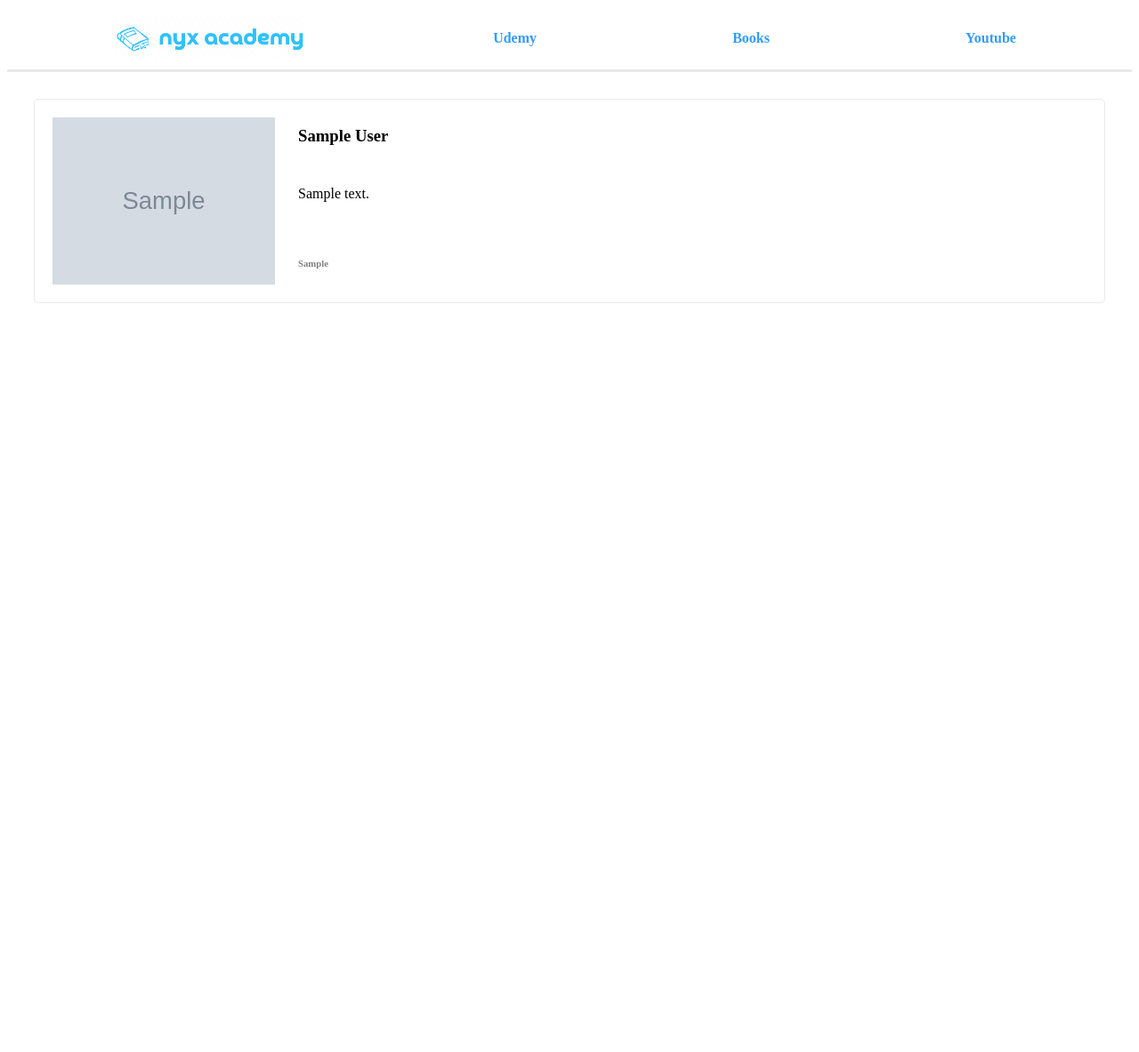
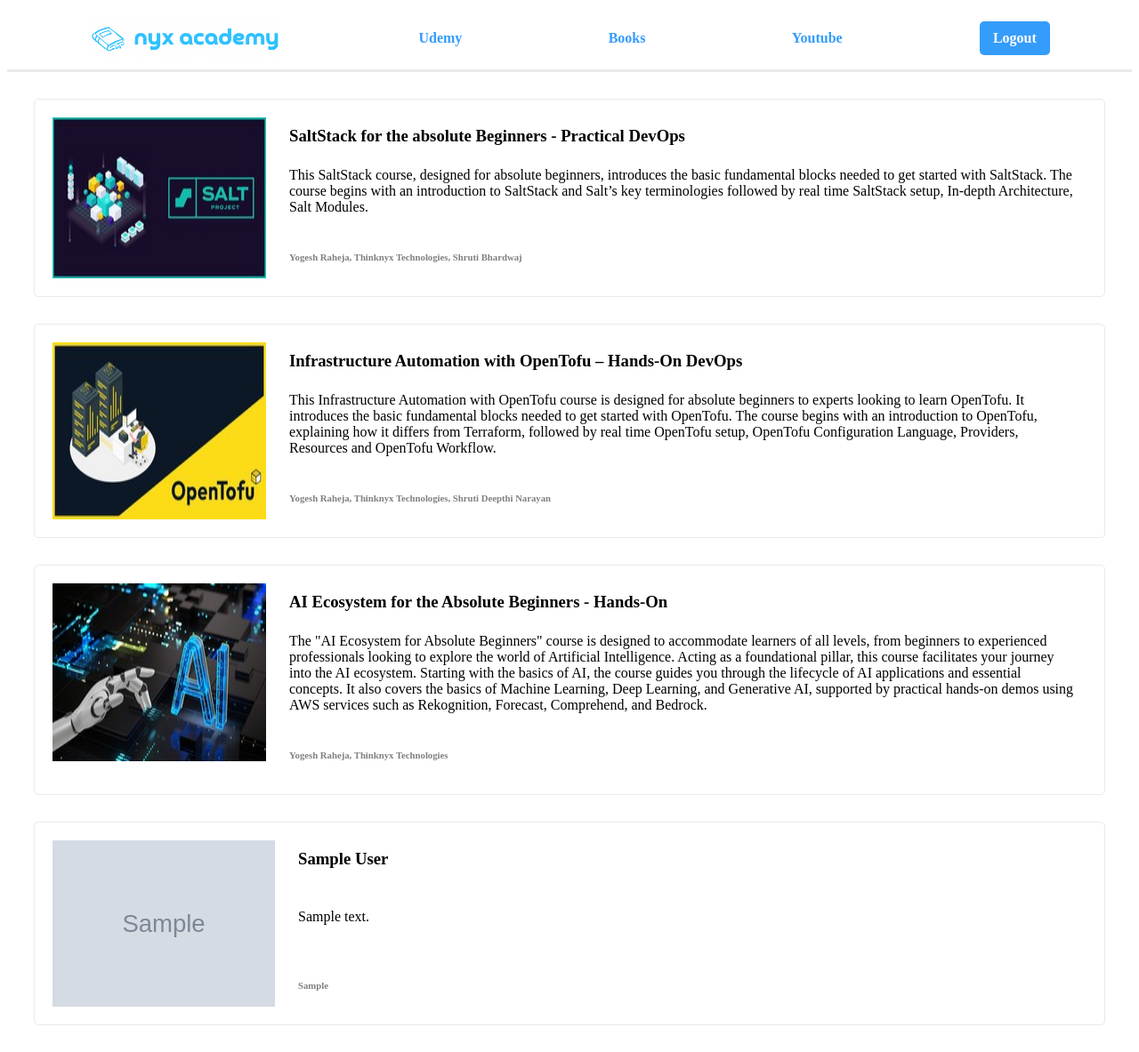
Before and after one commit to hirampv/NyxAcademy, a Django app: page /home/ in a window 1280 px wide. Shown: the whole page at 89% size. Before the commit the page ends 341 px from the top, so only its background shows below. Run offline with Django 5.2, Linux system fonts and the light colour scheme; tables that the repository leaves empty hold one stand-in row (values such as "Sample post"); grey boxes marked "Sample" are stand-in pictures.

Commit message:
logout button added

```diff
--- a/NyxAcademy/static/css/main.css
+++ b/NyxAcademy/static/css/main.css
@@ -9,6 +9,16 @@
 
 .logo {
   height: 50px;
+}
+
+.logout {
+  background-color: #349cfb;
+  color: white;
+  padding: 10px 15px;
+  border: none;
+  border-radius: 5px;
+  font-weight: bold;
+  cursor: pointer;
 }
 
 a {
--- a/NyxAcademy/templates/home/base.html
+++ b/NyxAcademy/templates/home/base.html
@@ -18,6 +18,7 @@
       <a href="{% url 'home' %}" class="udemy">Udemy</a>
       <a href="{% url 'books' %}" class="books">Books</a>
       <a href="{% url 'youtube' %}" class="youtube">Youtube</a>
+      <a href="{% url 'account_logout' %}" class="logout"> Logout </a>
     </nav>
     {% block content %} {% endblock %}
   </body>
--- a/NyxAcademy/templates/home/home.html
+++ b/NyxAcademy/templates/home/home.html
@@ -1,4 +1,69 @@
-{% extends 'home/base.html' %} {% block content %}
+{% extends 'home/base.html' %}
+{% load static %}
+{% block content %}
+<div class="card">
+    <img
+      src="{% static 'logos/SaltStack.jpg' %}"
+      alt="SaltStack for the absolute Beginners - Practical DevOps"
+    />
+    <div class="card-content">
+      <a
+    href="https://www.udemy.com/course/saltstack-for-the-absolute-beginners-practical-devops/?couponCode=ST9MT71624"
+  ><h3>SaltStack for the absolute Beginners - Practical DevOps</h3>  </a>
+      <p>
+        This SaltStack course, designed for absolute beginners, introduces the
+        basic fundamental blocks needed to get started with SaltStack. The
+        course begins with an introduction to SaltStack and Salt’s key
+        terminologies followed by real time SaltStack setup, In-depth
+        Architecture, Salt Modules.
+      </p>
+      <h6>Yogesh Raheja, Thinknyx Technologies, Shruti Bhardwaj</h6>
+    </div>
+
+</div>
+<div class="card">
+
+    <img
+      src="{% static 'logos/Open Tofu.jpg' %}"
+      alt="Infrastructure Automation with OpenTofu – Hands-On DevOps"
+    />
+    <div class="card-content">
+      <a
+      href="https://www.udemy.com/course/infrastructure-automation-with-opentofu-hands-on-devops/?couponCode=ST9MT716240"
+    > <h3>Infrastructure Automation with OpenTofu – Hands-On DevOps</h3>  </a>
+      <p>
+        This Infrastructure Automation with OpenTofu course is designed for
+        absolute beginners to experts looking to learn OpenTofu. It introduces
+        the basic fundamental blocks needed to get started with OpenTofu. The
+        course begins with an introduction to OpenTofu, explaining how it
+        differs from Terraform, followed by real time OpenTofu setup, OpenTofu
+        Configuration Language, Providers, Resources and OpenTofu Workflow.
+      </p>
+      <h6>Yogesh Raheja, Thinknyx Technologies, Shruti Deepthi Narayan</h6>
+    </div>
+
+</div>
+<div class="card">
+  <img
+    src="{% static 'logos/AI Ecosystem.jpg' %}"
+    alt="AI Ecosystem for the Absolute Beginners - Hands-On"
+  />
+  <div class="card-content">
+    <h3>AI Ecosystem for the Absolute Beginners - Hands-On</h3>
+    <p>
+      The "AI Ecosystem for Absolute Beginners" course is designed to
+      accommodate learners of all levels, from beginners to experienced
+      professionals looking to explore the world of Artificial Intelligence.
+      Acting as a foundational pillar, this course facilitates your journey into
+      the AI ecosystem. Starting with the basics of AI, the course guides you
+      through the lifecycle of AI applications and essential concepts. It also
+      covers the basics of Machine Learning, Deep Learning, and Generative AI,
+      supported by practical hands-on demos using AWS services such as
+      Rekognition, Forecast, Comprehend, and Bedrock.
+    </p>
+    <h6>Yogesh Raheja, Thinknyx Technologies</h6>
+  </div>
+</div>
 {% if context %}
 {% for course in context %}
 
```
